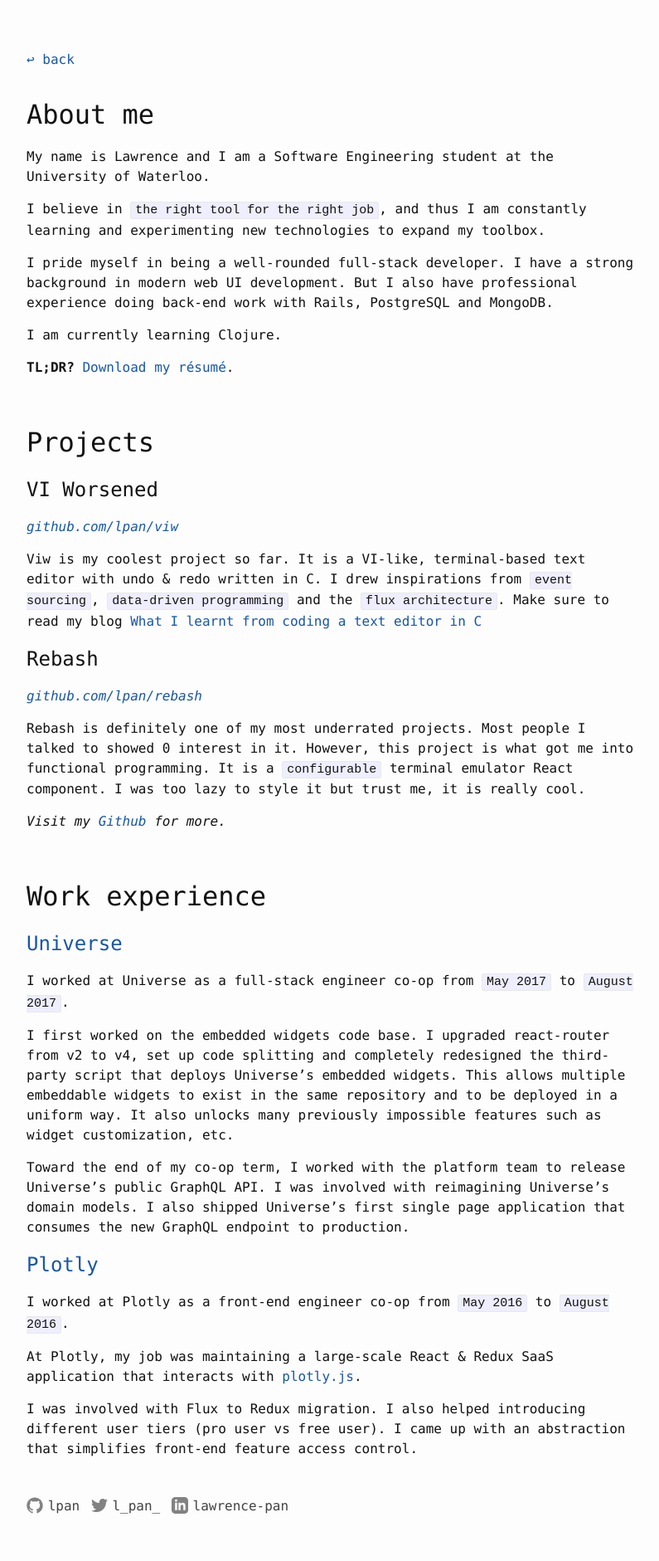
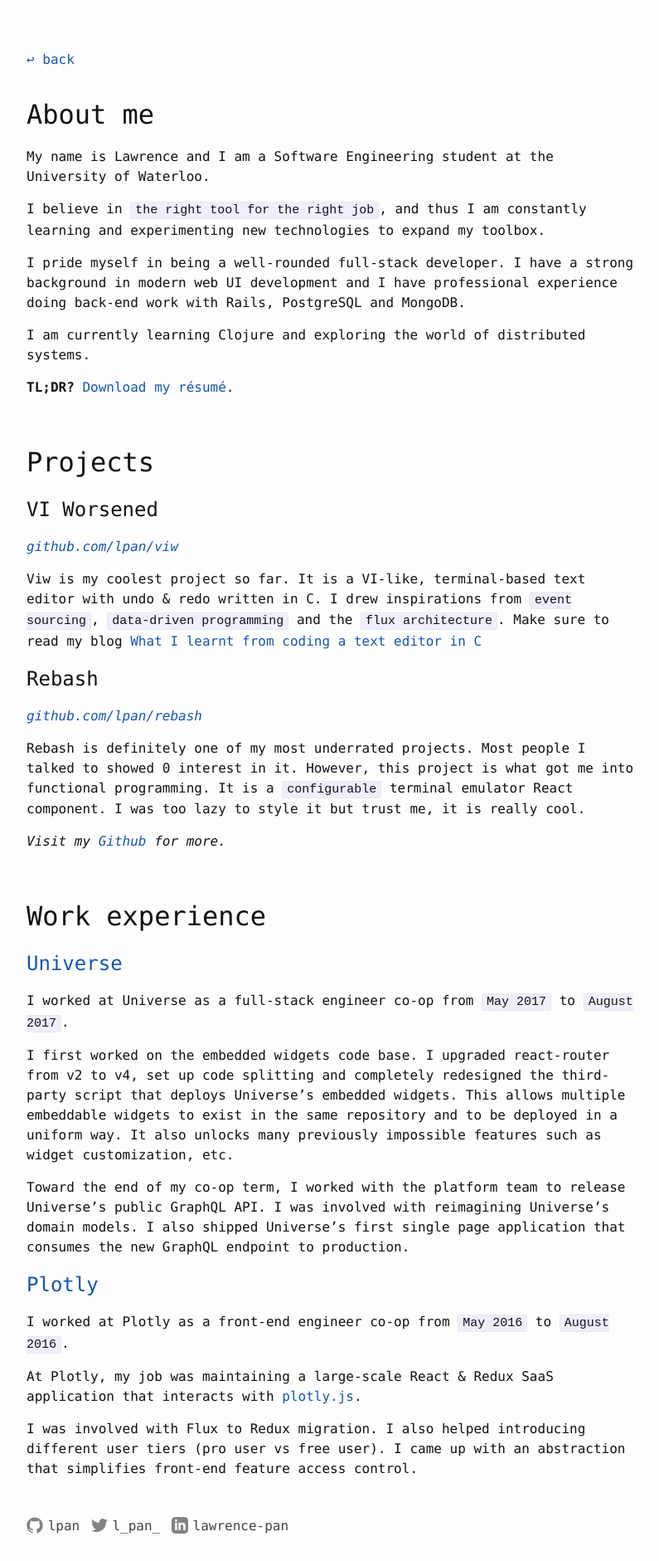
Before and after one commit to lpan/lpan.github.io, a Jekyll site: the page built from about.md, in a window 1280 px wide. Shown: the whole page at 83% size, without its empty margins (238-1033 px from the left). Built offline with Jekyll 4.4.1, drawn with Linux system fonts in a browser that asks for light colours; before the commit the page ends 1857 px from its top, so only the background shows below that.

Commit message:
fix grammar + add distributed system as an interest

```diff
--- a/about.md
+++ b/about.md
@@ -13,10 +13,10 @@ I believe in `the right tool for the right job`, and thus I am constantly
 learning and experimenting new technologies to expand my toolbox.
 
 I pride myself in being a well-rounded full-stack developer. I have a strong
-background in modern web UI development. But I also have professional experience
-doing back-end work with Rails, PostgreSQL and MongoDB.
+background in modern web UI development and I have professional experience doing
+back-end work with Rails, PostgreSQL and MongoDB.
 
-I am currently learning Clojure.
+I am currently learning Clojure and exploring the world of distributed systems.
 
 **TL;DR?** [Download my résumé]({{ site.resume_url }}).
 
```
